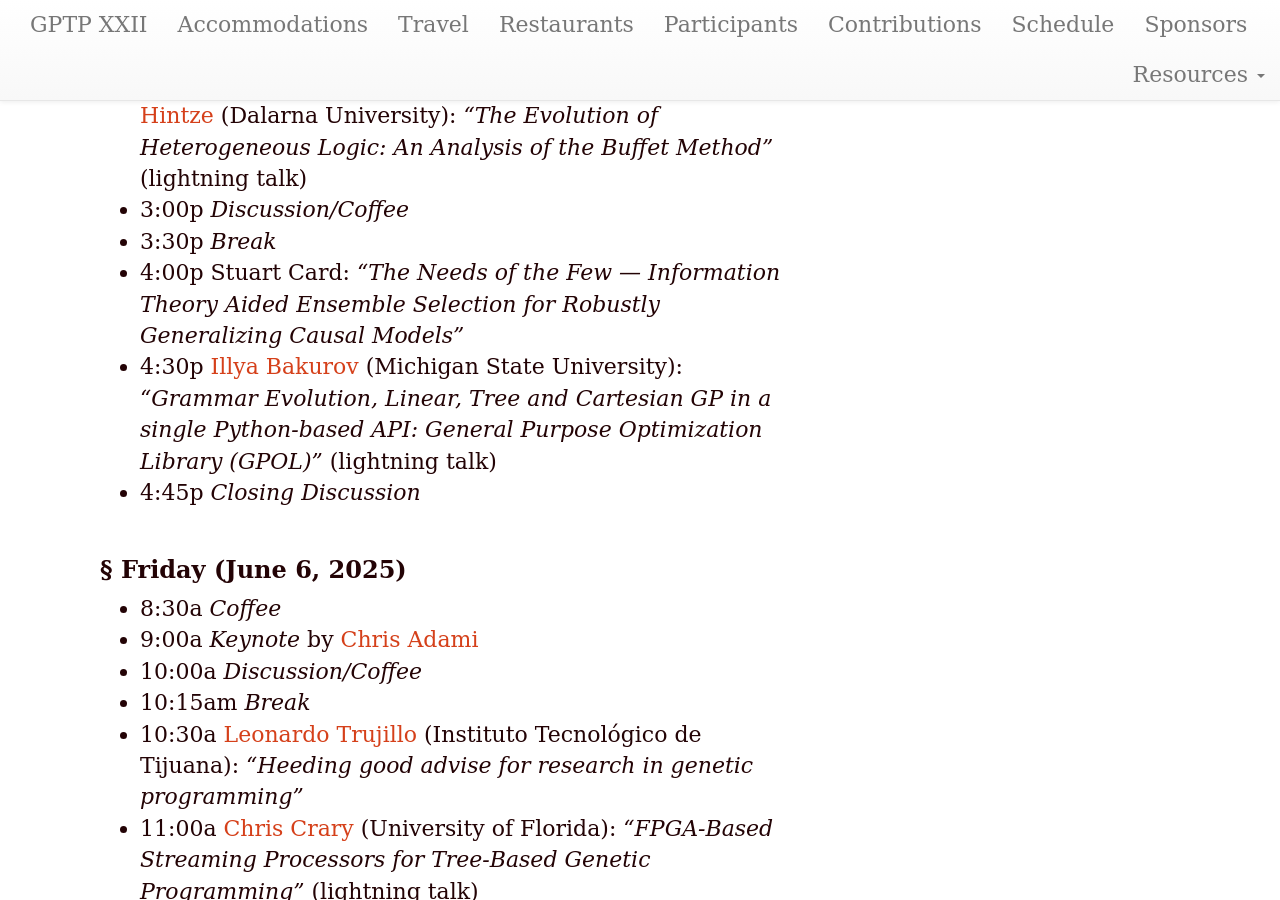
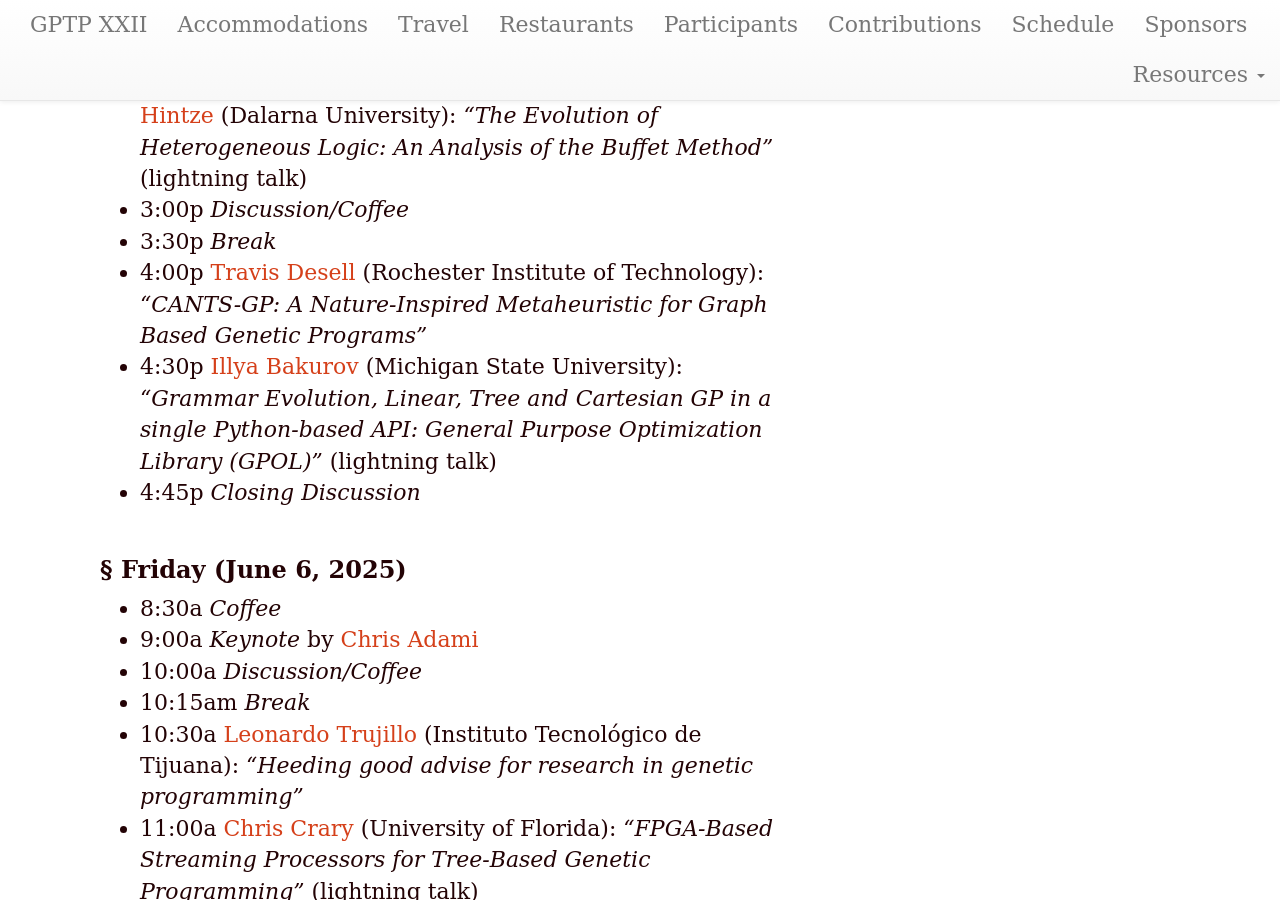
Before and after one commit to GPTP-workshop/gptp-workshop.github.io, a Jekyll site: the page built from schedule.md, in a window 1280 px wide and 900 px high, scrolled down 1230 px. Built offline with Jekyll 4.4.1, drawn with Linux system fonts in a browser that asks for light colours; our own code applies the rules of GitHub Pages for plain Markdown files; some of the changed text lies outside the part shown.

Commit message:
Swap Travis and Stuart's talk slots

```diff
--- a/schedule.md
+++ b/schedule.md
@@ -24,7 +24,7 @@ year: 2025
 - 2:45p [Cliff Bohm](https://cliffbohm.weebly.com/) (Michigan State University) and [Arend Hintze](https://www.du.se/en/profile-page/?userId=1998846580) (Dalarna University): _"The Evolution of Heterogeneous Logic: An Analysis of the Buffet Method"_ (lightning talk)
 - 3:00p _Discussion/Coffee_
 - 3:30p _Break_
-- 4:00p Stuart Card: _"The Needs of the Few — Information Theory Aided Ensemble Selection for Robustly Generalizing Causal Models"_
+- 4:00p [Travis Desell](https://www.rit.edu/directory/tjdvse-travis-desell) (Rochester Institute of Technology): _"CANTS-GP: A Nature-Inspired Metaheuristic for Graph Based Genetic Programs"_
 - 4:30p [Illya Bakurov](https://engineering.msu.edu/faculty/Illya-Bakurov) (Michigan State University): _"Grammar Evolution, Linear, Tree and Cartesian GP in a single Python-based API: General Purpose Optimization Library (GPOL)"_ (lightning talk)
 - 4:45p _Closing Discussion_
 
```
Also changed, not shown: other parts of schedule.md (+1 -1 lines).
